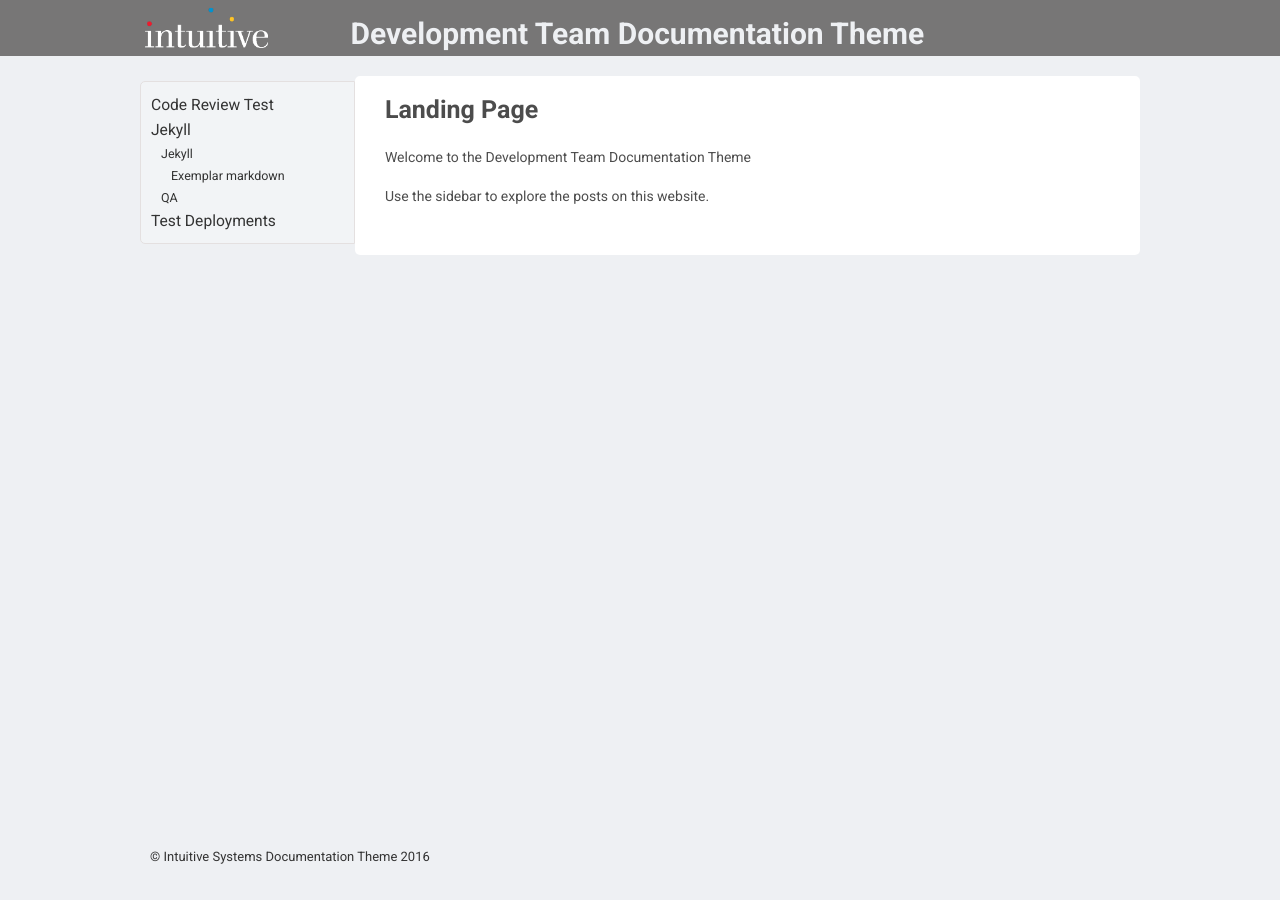
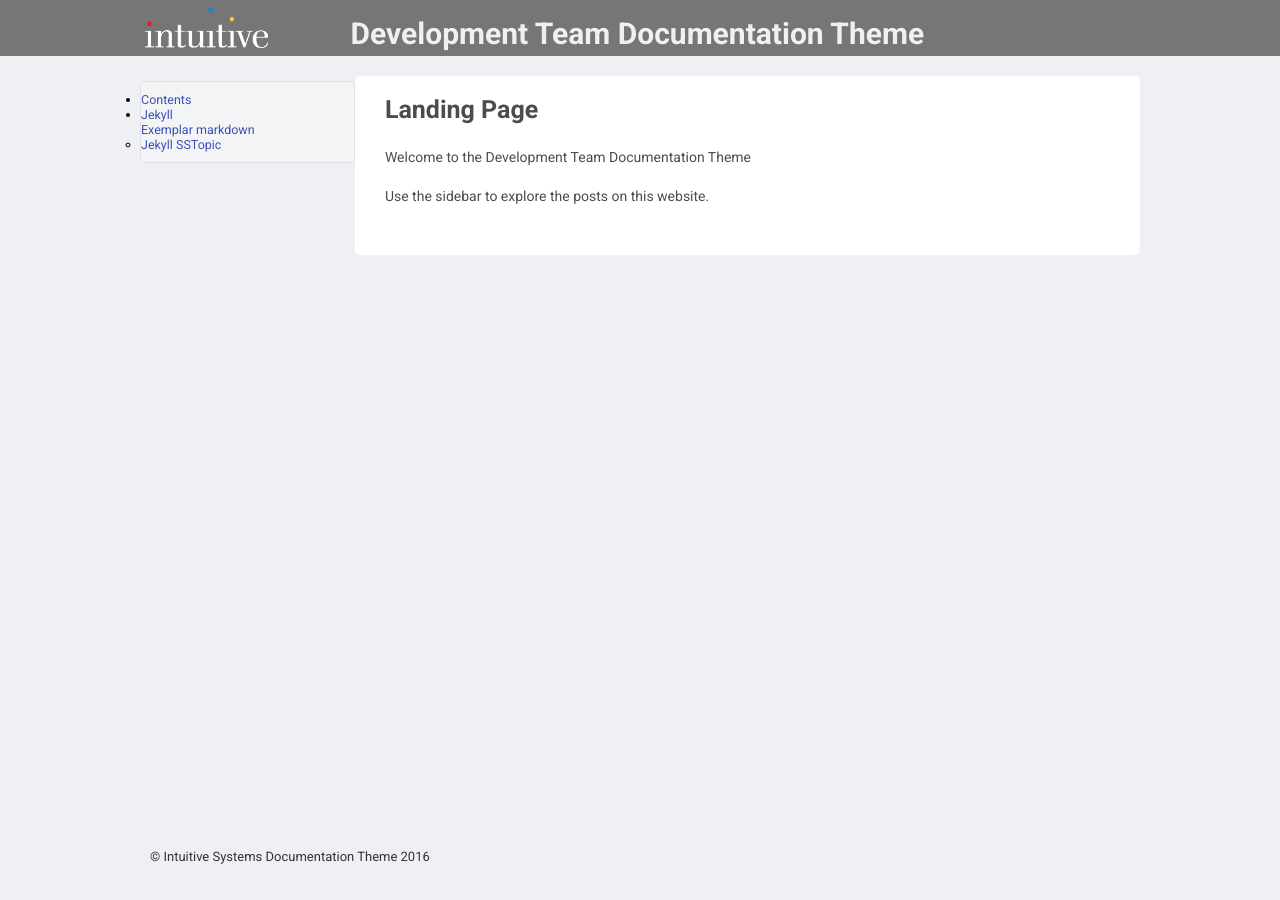
Before and after one commit to intuitivedocs/DocumentationSiteThemes, a Jekyll site: the page built from index.markdown, in a window 1280 px wide. Built offline with Jekyll 4.4.1, drawn with Linux system fonts in a browser that asks for light colours.

Commit message:
manual contents

```diff
--- a/_includes/sidebar.html
+++ b/_includes/sidebar.html
@@ -4,40 +4,30 @@
 
             <ul class="sidebar-post">
 
-                   <li class="post sidebar-subpost">
-                        <a href="{{ site.contentsref }}Code%20Review">
-                         Code Review Test
+                   <li>
+                        <a href="{{ site.contentsref }}Contents">
+                         Contents
                         </a>
                   </li>
 
-                   <li class="post sidebar-subpost">
+                   <li>
                         <a href="{{ site.contentsref }}Jekyll">
                          Jekyll
                         </a>
-                  </li>
 
-                  <li class="subpost sidebar-subpost">
-                        <a href="{{ site.contentsref }}Jekyll">
-                         Jekyll
-                        </a>
-                  </li>
+                        <ul>
+                            <a href="{{ site.contentsref }}Jekyll/Exemplar%markdown">
+                             Exemplar markdown
+                            </a>
 
-                   <li class="subsubpost sidebar-subpost">
-                        <a href="{{ site.contentsref }}Jekyll-subtopics/Example-of-markdown-format">
-                         Exemplar markdown
-                        </a>
-                  </li>
+                            <li>
+                                <a href="{{ site.contentsref }}">
+                                 Jekyll SSTopic
+                                </a>
+                            </li>
 
-                   <li class="subpost sidebar-subpost">
-                        <a href="{{ site.contentsref }}QA">
-                         QA
-                        </a>
-                  </li>
+                        </ul>
 
-                   <li class="post sidebar-subpost">
-                        <a href="{{ site.contentsref }}Test%20Deployments">
-                         Test Deployments
-                        </a>
                   </li>
 
                </ul>
```
